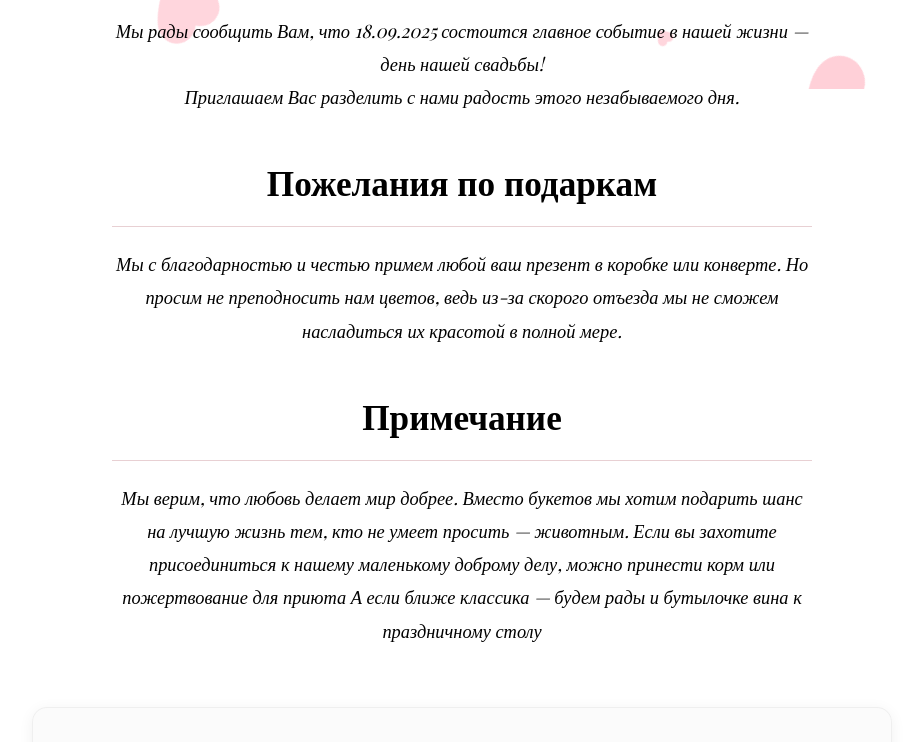
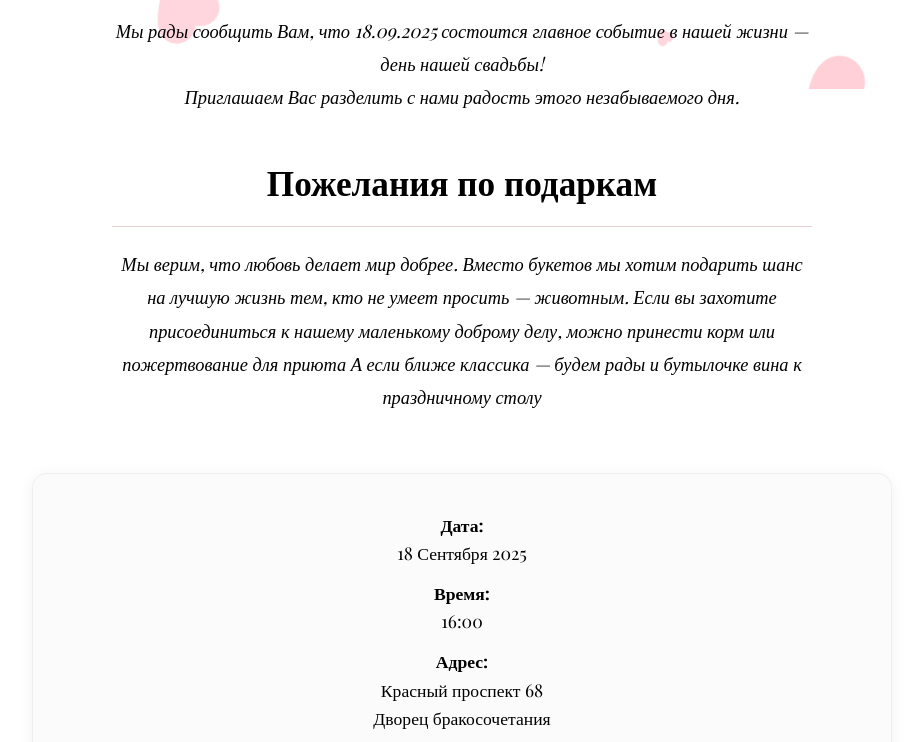
Before and after one commit to AMLETIK09/klimpolina, a plain HTML site: page index.html in a window 1280 px wide. Shown: the part 711-1453 px from the top of the page, without its empty margins (178-1101 px from the left). Drawn offline with nearby package versions, Linux system fonts and the light colour scheme; a web font is replaced by a local one.

Commit message:
Update index.html

```diff
--- a/index.html
+++ b/index.html
@@ -92,11 +92,6 @@
 
       <h2>Пожелания по подаркам</h2>
       <p>
-        Мы с благодарностью и честью примем любой ваш презент в коробке или конверте. Но просим не преподносить нам цветов, ведь из-за скорого отъезда мы не сможем насладиться их красотой в полной мере.<br>
-      </p>
-
-      <h2>Примечание</h2>
-      <p>
         Мы верим, что любовь делает мир добрее. Вместо букетов мы хотим подарить шанс на лучшую жизнь тем, кто не умеет просить — животным. Если вы захотите присоединиться к нашему маленькому доброму делу, можно принести корм или пожертвование для приюта
 А если ближе классика — будем рады и бутылочке вина к праздничному столу
       </p>
```
